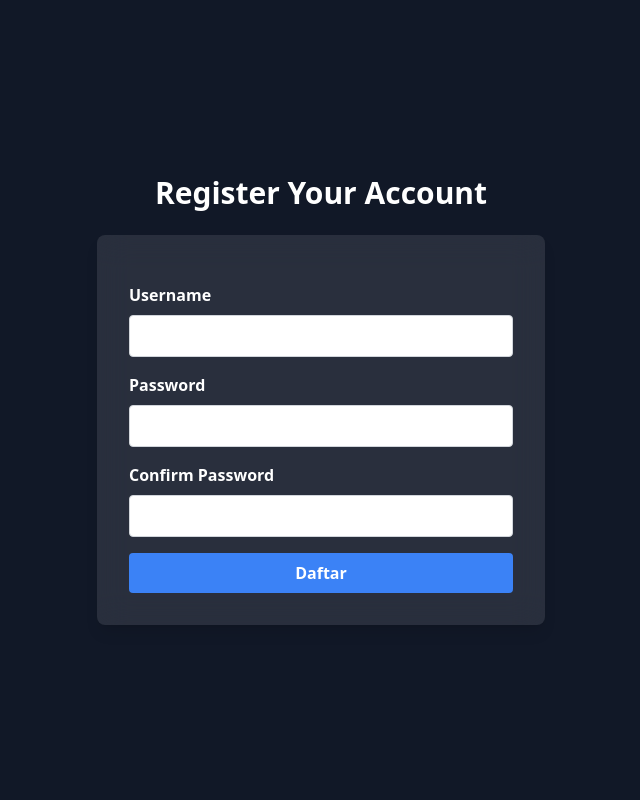
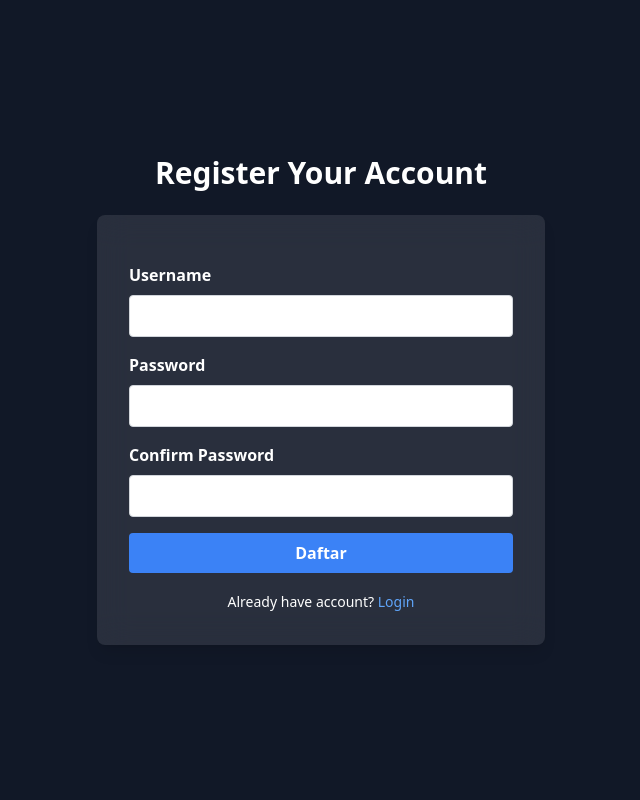
Before and after one commit to gracekarinn/takhor, a Django app: page /register/ in a window 1280 px wide. Shown: the whole page, without its empty margins (319-959 px from the left). Run offline with Django 5.2, Linux system fonts and the light colour scheme; some libraries are stand-ins or nearby versions.

Commit message:
chore: Refactor register.html for improved form layout and styling

```diff
--- a/main/templates/register.html
+++ b/main/templates/register.html
@@ -5,7 +5,8 @@
 {% endblock meta %}
 
 {% block content %}
-<div class="flex flex-col items-center justify-center min-h-screen bg-gray-900">
+<div class="bg-gray-900">
+  <div class="flex flex-col items-center justify-center min-h-screen w-screen p-10">
     <h1 class="text-3xl font-bold text-center text-white mb-6">Register Your Account</h1>
     <div class="bg-white bg-opacity-10 backdrop-filter backdrop-blur-lg rounded-lg shadow-lg p-8 max-w-md w-full">
       <form method="POST" class="space-y-4 text-white w-full">
@@ -47,6 +48,9 @@
           <div>
             <input type="submit" name="submit" value="Daftar" class="w-full bg-blue-500 hover:bg-blue-600 text-white font-bold py-2 px-4 rounded transition duration-300 cursor-pointer" />
           </div>
+          <div class="mt-6 text-center text-white">
+            <p class="text-sm inline">Already have account? <a href="{% url 'main:login' %}" class="text-blue-400 hover:underline text-sm">Login</a></p>
+          </div>
         </div>
       </form>
 
@@ -59,4 +63,5 @@
       {% endif %}
     </div>
   </div>
+</div>
 {% endblock content %}
```
Lines whose indentation alone changed are shown as unchanged.
